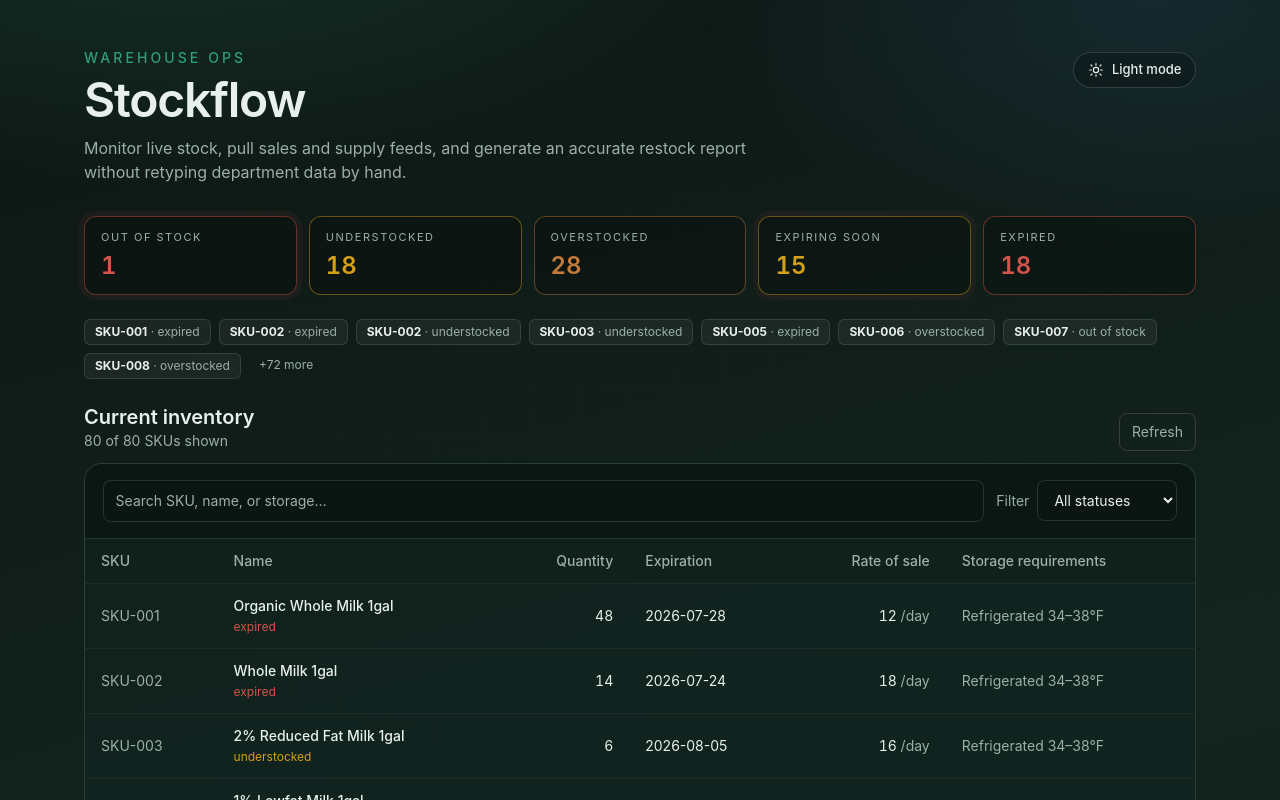
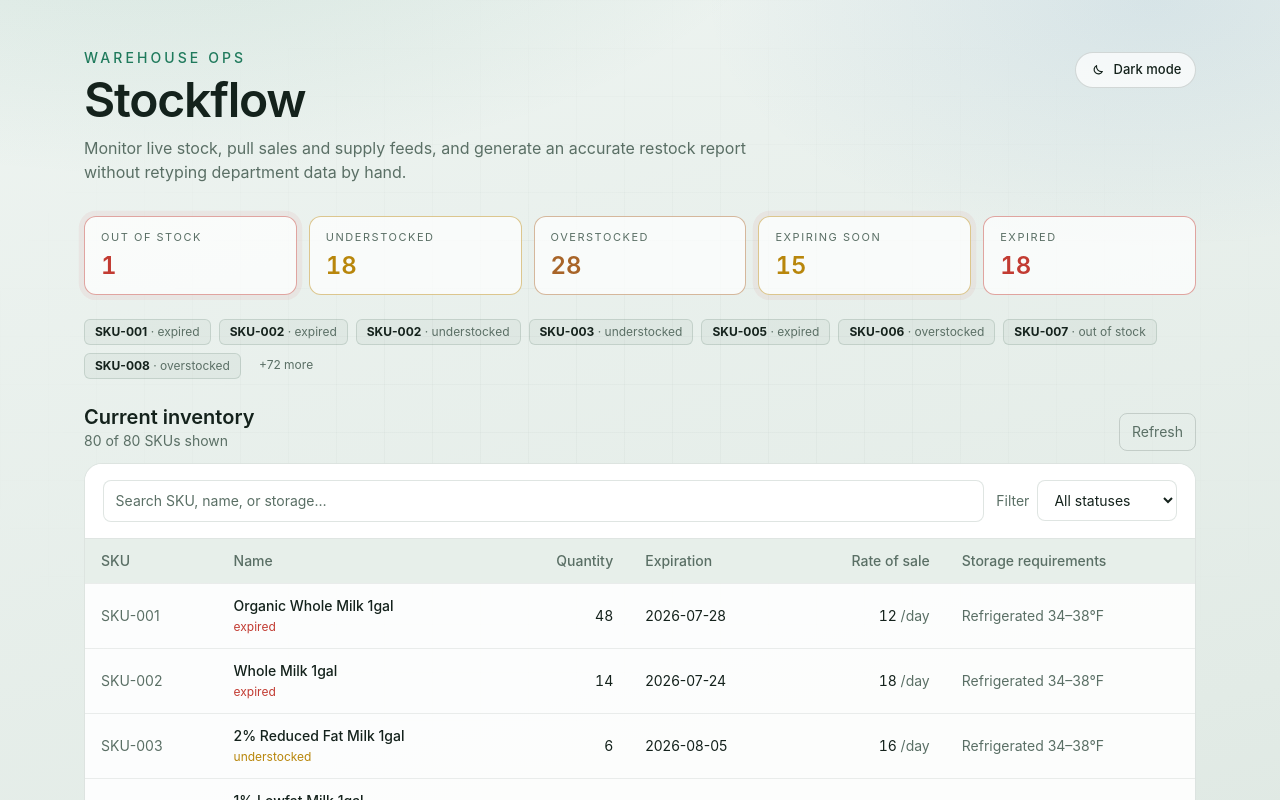
Before and after one commit to justin-day-pursuit/inventory-report-generator, a Next.js app: page / in a window 1280 px wide. Shown: the top 800 px of the page. Built offline with nearby package versions, Linux system fonts and the light colour scheme.

Commit message:
Make light mode the default theme on page load
Flip DEFAULT_THEME to light and set :root CSS variables to the light
palette so first paint and SSR match the brighter reading theme.

Co-authored-by: Justin Day <justin.day@pursuit.org>

```diff
--- a/app/globals.css
+++ b/app/globals.css
@@ -9,8 +9,8 @@
  * monitoring layout consistent.
  *
  * THEMES:
- * - Dark mode (default) = the original Stockflow look — data-theme="dark"
- * - Light mode = brighter surfaces for easier reading — data-theme="light"
+ * - Light mode (default) = brighter surfaces for easier reading — data-theme="light"
+ * - Dark mode = the original Stockflow console look — data-theme="dark"
  * Toggle lives in the header (ThemeToggle). Preference is saved in localStorage
  * under the key "stockflow-theme".
  *
@@ -26,10 +26,47 @@
 @import "tailwindcss";
 
 /* -------------------------------------------------------------------------- */
-/* DARK MODE (default / current theme)                                        */
+/* LIGHT MODE (default) — brighter reading surfaces, teal brand accents       */
 /* -------------------------------------------------------------------------- */
 
 :root,
+html[data-theme="light"] {
+  color-scheme: light;
+  --background: #eef4f1;
+  --background-mid: #e2ebe6;
+  --background-deep: #d5e0da;
+  --foreground: #14221c;
+  --muted: #5a6f65;
+  --panel: rgba(255, 255, 255, 0.88);
+  --panel-border: rgba(30, 70, 55, 0.14);
+  --surface: rgba(255, 255, 255, 0.72);
+  --surface-soft: rgba(20, 50, 40, 0.04);
+  --input-bg: #ffffff;
+  --table-head: #e7efea;
+  --row-border: rgba(20, 40, 32, 0.08);
+  --control-border: rgba(20, 40, 32, 0.16);
+  --hover-fill: rgba(20, 50, 40, 0.06);
+  --accent: #1f7a5c;
+  --accent-strong: #17634a;
+  --accent-contrast: #ffffff;
+  --warn: #b8860b;
+  --danger: #c23b32;
+  --info: #2a6fad;
+  --over: #a86428;
+  --glow-a: rgba(31, 122, 92, 0.14);
+  --glow-b: rgba(42, 111, 173, 0.1);
+  --grid-line: rgba(20, 40, 32, 0.045);
+  --grid-opacity: 0.55;
+  --toolbar-bg: rgba(255, 255, 255, 0.94);
+  --font-display: "Sora", "Avenir Next", "Segoe UI", sans-serif;
+  --font-body: "IBM Plex Sans", "Segoe UI", sans-serif;
+  --font-mono: "IBM Plex Mono", ui-monospace, monospace;
+}
+
+/* -------------------------------------------------------------------------- */
+/* DARK MODE — original Stockflow console look                                */
+/* -------------------------------------------------------------------------- */
+
 html[data-theme="dark"] {
   color-scheme: dark;
   /* Cool slate-teal warehouse console (not purple, not cream) */
@@ -59,43 +96,6 @@ html[data-theme="dark"] {
   --grid-line: rgba(232, 240, 236, 0.03);
   --grid-opacity: 0.35;
   --toolbar-bg: rgba(12, 24, 20, 0.94);
-  --font-display: "Sora", "Avenir Next", "Segoe UI", sans-serif;
-  --font-body: "IBM Plex Sans", "Segoe UI", sans-serif;
-  --font-mono: "IBM Plex Mono", ui-monospace, monospace;
-}
-
-/* -------------------------------------------------------------------------- */
-/* LIGHT MODE — brighter reading surfaces, same teal brand accents            */
-/* -------------------------------------------------------------------------- */
-
-html[data-theme="light"] {
-  color-scheme: light;
-  --background: #eef4f1;
-  --background-mid: #e2ebe6;
-  --background-deep: #d5e0da;
-  --foreground: #14221c;
-  --muted: #5a6f65;
-  --panel: rgba(255, 255, 255, 0.88);
-  --panel-border: rgba(30, 70, 55, 0.14);
-  --surface: rgba(255, 255, 255, 0.72);
-  --surface-soft: rgba(20, 50, 40, 0.04);
-  --input-bg: #ffffff;
-  --table-head: #e7efea;
-  --row-border: rgba(20, 40, 32, 0.08);
-  --control-border: rgba(20, 40, 32, 0.16);
-  --hover-fill: rgba(20, 50, 40, 0.06);
-  --accent: #1f7a5c;
-  --accent-strong: #17634a;
-  --accent-contrast: #ffffff;
-  --warn: #b8860b;
-  --danger: #c23b32;
-  --info: #2a6fad;
-  --over: #a86428;
-  --glow-a: rgba(31, 122, 92, 0.14);
-  --glow-b: rgba(42, 111, 173, 0.1);
-  --grid-line: rgba(20, 40, 32, 0.045);
-  --grid-opacity: 0.55;
-  --toolbar-bg: rgba(255, 255, 255, 0.94);
 }
 
 html,
--- a/components/ThemeProvider.tsx
+++ b/components/ThemeProvider.tsx
@@ -7,7 +7,7 @@
  * useSyncExternalStore so SSR and hydration agree (fixes the toggle mismatch).
  *
  * HOW TO MAINTAIN:
- * - Keep DEFAULT_THEME as "dark" unless product asks to flip the default.
+ * - Keep DEFAULT_THEME as "light" unless product asks to flip the default.
  * - Do not remove this provider from app/layout.tsx.
  * ============================================================================
  */
--- a/components/ThemeToggle.tsx
+++ b/components/ThemeToggle.tsx
@@ -3,8 +3,9 @@
  * THEME TOGGLE BUTTON (components/ThemeToggle.tsx)
  * ============================================================================
  * WHAT THIS FILE IS FOR:
- * Header control that switches between light mode and dark mode (the original
- * Stockflow theme). Click once to flip; the choice is remembered in the browser.
+ * Header control that switches between light mode (default) and dark mode
+ * (the original Stockflow console theme). Click once to flip; the choice is
+ * remembered in the browser.
  *
  * HOW TO MAINTAIN:
  * - Label text can be reworded, but keep aria-label clear for accessibility.
--- a/lib/theme.ts
+++ b/lib/theme.ts
@@ -4,7 +4,7 @@
  * ============================================================================
  * WHAT THIS FILE IS FOR:
  * Light / dark mode constants and a tiny external store used by ThemeProvider.
- * Dark mode is the original Stockflow look. Light mode is the brighter theme.
+ * Light mode is the default. Dark mode is the original Stockflow console look.
  *
  * HOW TO MAINTAIN:
  * - Do not rename THEME_STORAGE_KEY without also updating the boot script in
@@ -19,8 +19,8 @@ export type ThemeMode = "light" | "dark";
 /** localStorage key used by the theme store and the layout boot script. */
 export const THEME_STORAGE_KEY = "stockflow-theme";
 
-/** Default theme = current Stockflow dark console look. */
-export const DEFAULT_THEME: ThemeMode = "dark";
+/** Default theme = light mode for easier reading on first load. */
+export const DEFAULT_THEME: ThemeMode = "light";
 
 export function isThemeMode(value: unknown): value is ThemeMode {
   return value === "light" || value === "dark";
```
Also changed, not shown: 1 other file (tests, documents, lock files or other folders).
